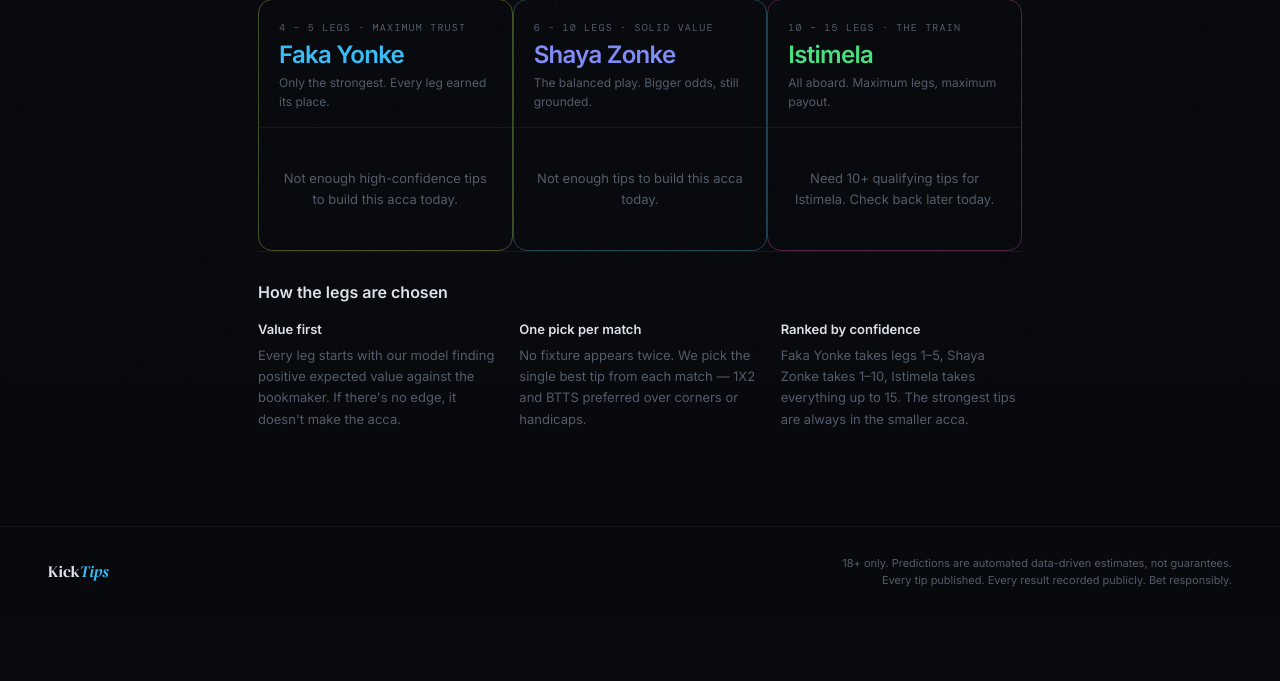
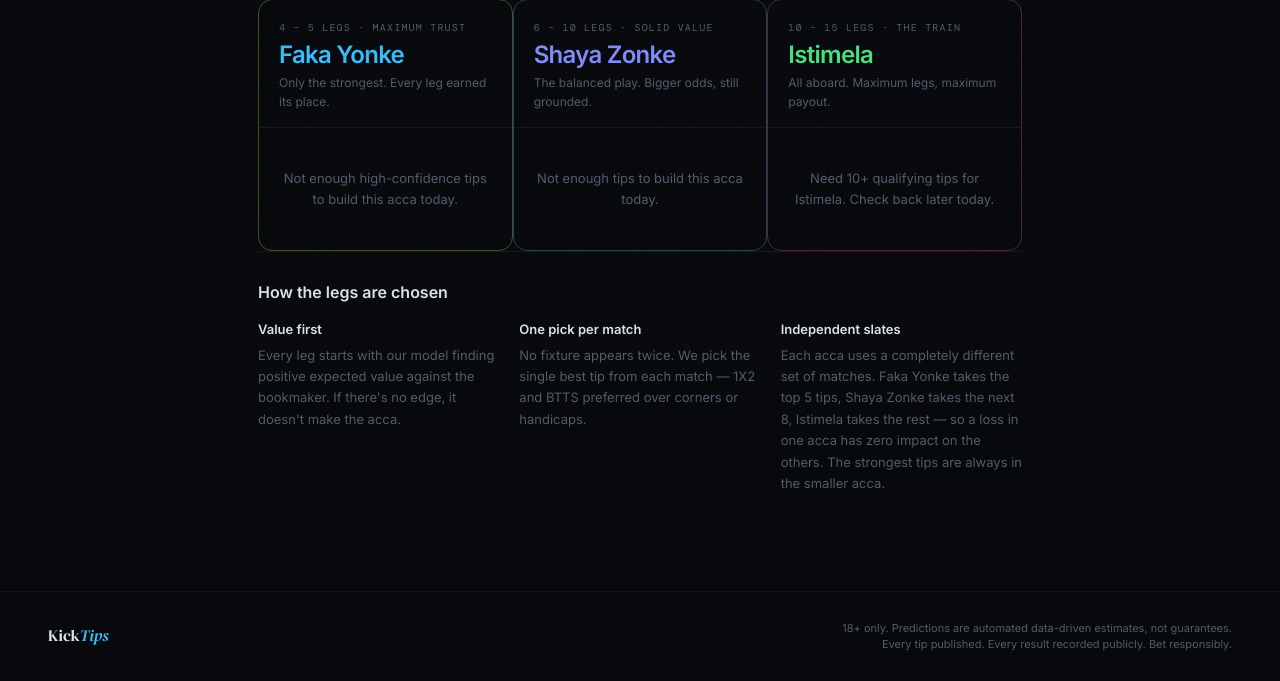
Before and after one commit to Yandisa/KickTips, a Django app: template website/templates/website/accumulators.html in a window 1280 px wide. Shown: the part 419-1100 px from the top of the page. Before the commit the page ends 1006 px from the top, so only its background shows below. Run offline with Django 3.2, Linux system fonts and the light colour scheme; the template is opened without the code that fills it, so the values that code supplies are empty.

Commit message:
Update accumulator section with independent slates info

```diff
--- a/website/templates/website/accumulators.html
+++ b/website/templates/website/accumulators.html
@@ -415,8 +415,8 @@
       1X2 and BTTS preferred over corners or handicaps.
     </div>
     <div>
-      <div style="font-weight:600; color:var(--text); margin-bottom:4px;">Ranked by confidence</div>
-      Faka Yonke takes legs 1–5, Shaya Zonke takes 1–10, Istimela takes everything up to 15.
+      <div style="font-weight:600; color:var(--text); margin-bottom:4px;">Independent slates</div>
+      Each acca uses a completely different set of matches. Faka Yonke takes the top 5 tips, Shaya Zonke takes the next 8, Istimela takes the rest — so a loss in one acca has zero impact on the others.
       The strongest tips are always in the smaller acca.
     </div>
   </div>
```
